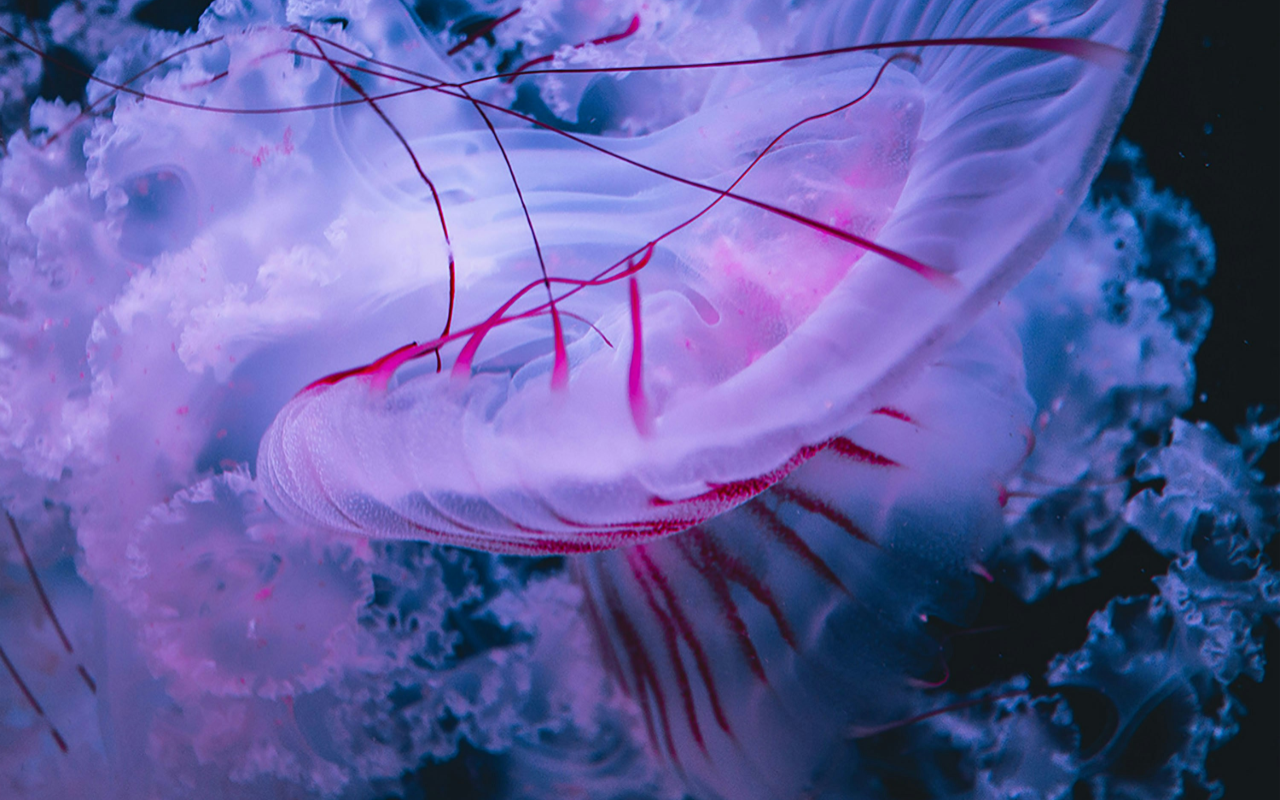
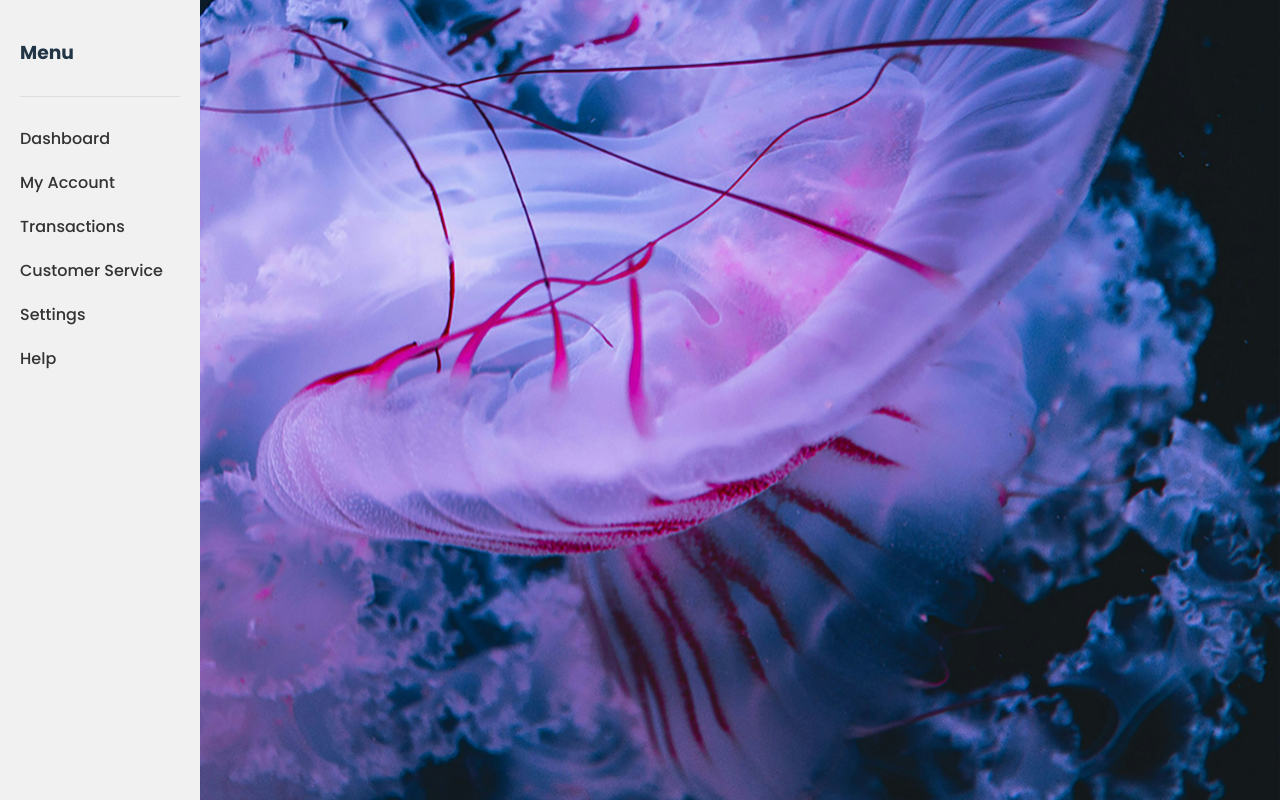
Before and after one commit to KlayvemGuimaraes/heather-ai-frontend, a React (Vite) app in the folder Pleasant/: page /home in a window 1280 px wide. Before the commit this address had no page. Built offline with nearby package versions, Linux system fonts and the light colour scheme.

Commit message:
update styles

```diff
--- a/Pleasant/src/App.tsx
+++ b/Pleasant/src/App.tsx
@@ -1,13 +1,15 @@
 import { BrowserRouter as Router, Routes, Route } from 'react-router-dom';
-import Registro from './pages/Registro';
+import Header from './pages/Header';
 import Transacao from './pages/Transacao';
+import Home from './pages/Home/Home';
 
 function App() {
   return (
     <Router>
       <Routes>
-        <Route path="/" element={<Registro />} />
+        <Route path="/" element={<Header />} />
         <Route path="/transacao" element={<Transacao />} />
+        <Route path="/home" element={<Home />} />
       </Routes>
     </Router>
   );
--- /dev/null
+++ b/Pleasant/src/components/SideBar/SideBar.tsx
@@ -0,0 +1,24 @@
+import React from 'react';
+import styles from './Sidebar.module.css';
+
+const Sidebar = () => {
+  return (
+    <div className={styles.container}>
+      <div className={styles.header}>
+        <h3>Menu</h3>
+      </div>
+      <div className={styles.content}>
+        <ul>
+          <li><a href="#">Dashboard</a></li>
+          <li><a href="#">My Account</a></li>
+          <li><a href="#">Transactions</a></li>
+          <li><a href="#">Customer Service</a></li>
+          <li><a href="#">Settings</a></li>
+          <li><a href="#">Help</a></li>
+        </ul>
+      </div>
+    </div>
+  );
+};
+
+export default Sidebar;
--- /dev/null
+++ b/Pleasant/src/components/SideBar/Sidebar.module.css
@@ -0,0 +1,34 @@
+.container {
+ width: 200px;
+ background-color: #f1f1f1;
+ height: 100%;
+ position: fixed;
+ left: 0;
+ top: 0;
+ padding: 20px;
+ box-sizing: border-box;
+ }
+
+ .header {
+ border-bottom: 1px solid #ddd;
+ padding-bottom: 10px;
+ margin-bottom: 20px;
+ }
+
+ .content ul {
+ list-style-type: none;
+ padding: 0;
+ margin: 0;
+ }
+
+ .content li a {
+ display: block;
+ color: #333;
+ text-decoration: none;
+ padding: 10px 0;
+ transition: color 0.3s ease;
+ }
+
+ .content li a:hover {
+ color: #000;
+ }
--- /dev/null
+++ b/Pleasant/src/pages/Home/Home.tsx
@@ -0,0 +1,12 @@
+import React from 'react';
+import Sidebar from '../../components/SideBar/SideBar';
+
+const Home = () => {
+  return (
+    <div>
+        <Sidebar/>
+    </div>
+  );
+};
+
+export default Home;
--- a/Pleasant/src/pages/Transacao.tsx
+++ b/Pleasant/src/pages/Transacao.tsx
@@ -14,7 +14,7 @@ function Transacao() {
     <div className={styles.container}>
       <h1 className={styles.title}>Bem-vindo!</h1>
       <p className={styles.text}>Você está logado com o endereço da carteira: {walletAddress}</p>
-      <Transaction walletAddress={walletAddress} />
+        <Transaction walletAddress={walletAddress} /> {/* Transacao*/}
     </div>
   );
 }
```
Also changed, not shown: Pleasant/src/pages/Header.tsx (renamed from Pleasant/src/pages/Registro.tsx), 1 other file (tests, documents, lock files or other folders).
